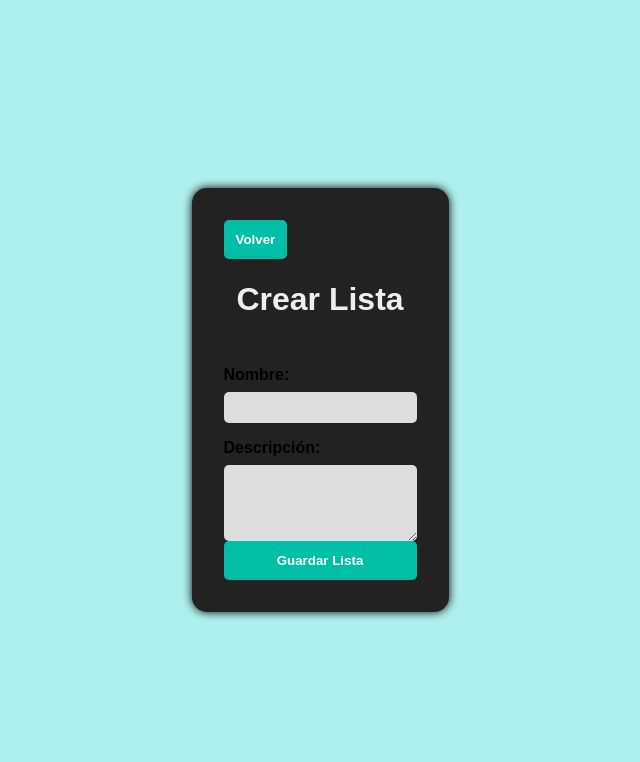
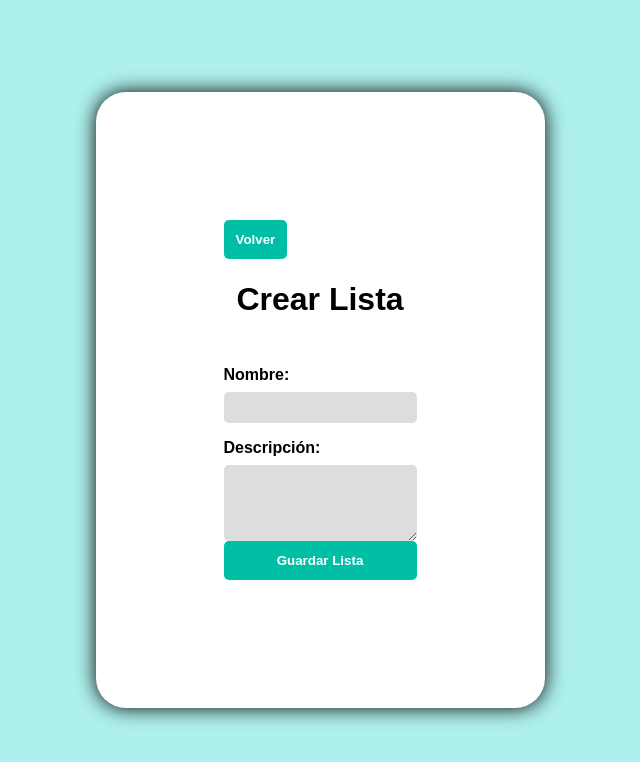
Before and after one commit to MelitoZero/GestionTareas, a website: page View/CrearLista/CrearLista.html in a window 1280 px wide. Shown: the whole page, without its empty margins (320-960 px from the left). Drawn offline with Linux system fonts and the light colour scheme.

Commit message:
Update FrontEnd

```diff
--- a/View/CrearLista/CrearLista.html
+++ b/View/CrearLista/CrearLista.html
@@ -8,7 +8,7 @@
 </head>
 <body>
   <div class="container">
-    <button class="btn-guardar" onclick="location.href='dashboard.html'">Volver</button>
+    <button class="btn-guardar" onclick="location.href='/NuevoMenu/Menu.html'">Volver</button>
     <h1 class="titulo">Crear Lista</h1>
     <form class="formulario">
       <label for="nombre">Nombre:</label>
--- a/View/CrearLista/style.css
+++ b/View/CrearLista/style.css
@@ -10,17 +10,17 @@ body {
   }
 
   .container {
-    max-width: 500px;
-    margin: 2rem auto;
-    padding: 2rem;
-    background-color: #222;
-    border-radius: 15px;
-    box-shadow: 0 0 10px #000;
+    max-width: 900px;
+    margin: 4rem auto;
+    padding: 8rem;
+    background-color: #ffffff;
+    border-radius: 30px;
+    box-shadow: 0 0 20px #000;
   }
 
   .titulo {
     text-align: center;
-    color: #eeeeee;
+    color: #000000;
     margin-bottom: 2rem;
   }
 
```
Also changed, not shown: View/NuevoMenu/Menu.html (+4 -0 lines).
